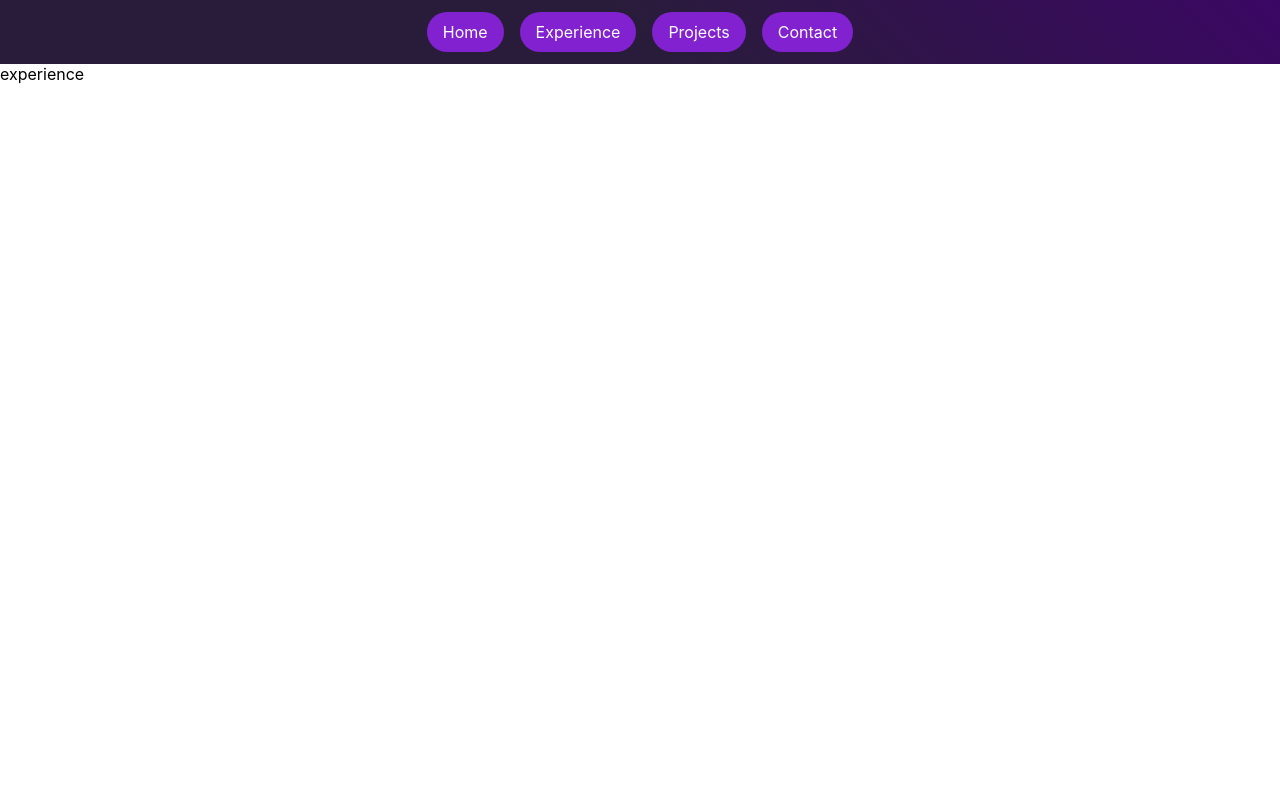
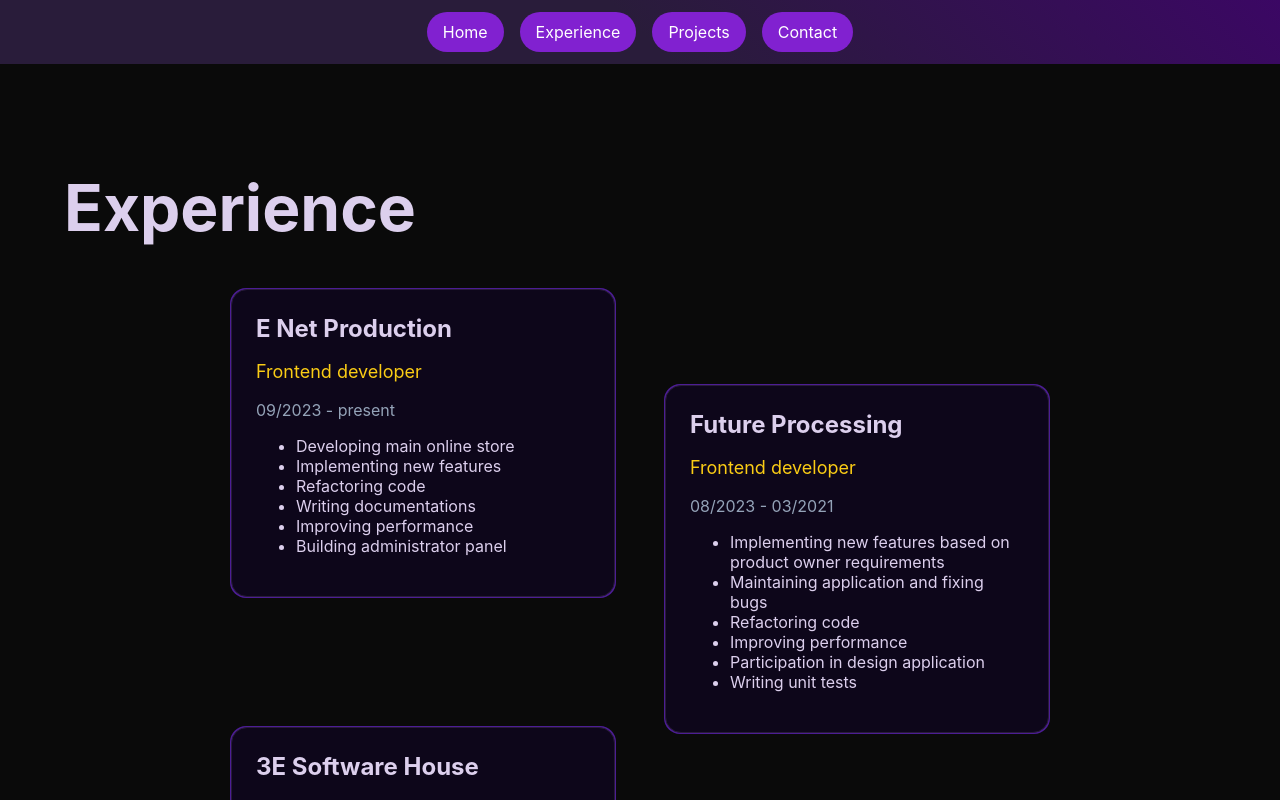
Before and after one commit to logrodnicki/portfolio-vue, a Nuxt app: page /experience in a window 1280 px wide. Shown: the top 800 px of the page. Built offline with nearby package versions, Linux system fonts and the light colour scheme.

Commit message:
update experience page

```diff
--- a/app/assets/style/_colors.scss
+++ b/app/assets/style/_colors.scss
@@ -136,3 +136,4 @@
 $cl-custom-3: #8121d0;
 $cl-custom-4: #dccfed;
 $cl-custom-5: #1e1629;
+$cl-custom-6: #0d061a;
--- /dev/null
+++ b/app/components/experience/JobPosition.vue
@@ -0,0 +1,166 @@
+<template>
+  <div ref="section" class="job-position" :class="classes">
+    <div class="content">
+      <h5 class="name">{{ name }}</h5>
+
+      <p class="position">{{ position }}</p>
+
+      <p class="dates">{{ dates }}</p>
+
+      <ul class="list">
+        <li v-for="(duty, index) in duties" :key="index">{{ duty }}</li>
+      </ul>
+    </div>
+  </div>
+</template>
+
+<script lang="ts" setup>
+import type { IJobPosition } from '~/types/experienceTypes';
+import { onMounted, ref } from 'vue';
+
+interface Props {
+  jobPosition: IJobPosition;
+}
+
+const { jobPosition } = defineProps<Props>();
+
+const section = ref<HTMLElement | null>(null);
+const isVisible = ref(false);
+
+let observer: null | IntersectionObserver = null;
+
+const { name, position, duties, startDate, endDate } = jobPosition || {};
+
+const dates = `${startDate} - ${endDate}`;
+
+const classes = computed(() => ({
+  'is-visible': isVisible.value,
+}));
+
+onBeforeMount(() => {
+  observer = new IntersectionObserver(
+    (entries) => {
+      entries.forEach((entry) => {
+        if (entry.isIntersecting) {
+          isVisible.value = true;
+        }
+      });
+    },
+    {
+      threshold: 0.8,
+    }
+  );
+});
+
+onMounted(() => {
+  if (!section.value || !observer) {
+    return;
+  }
+
+  observer.observe(section.value);
+});
+</script>
+
+<style lang="scss" scoped>
+$animationTime: 750ms;
+
+@keyframes show {
+  100% {
+    opacity: 1;
+    transform: translateY(0) scale(1);
+  }
+}
+
+@keyframes nameAnimation {
+  25% {
+    opacity: 1;
+  }
+
+  100% {
+    opacity: 1;
+    transform: translateX(0) rotateZ(0deg);
+  }
+}
+
+@keyframes positionAnimation {
+  to {
+    opacity: 1;
+    transform: translateX(0) translateY(0);
+  }
+}
+
+@keyframes datesAnimations {
+  to {
+    opacity: 1;
+    transform: translateX(0) translateY(0);
+  }
+}
+
+@keyframes dutiesAnimations {
+  0% {
+    opacity: 0;
+    transform: translateX(-10px);
+  }
+
+  100% {
+    opacity: 1;
+    transform: translateX(0);
+  }
+}
+
+@keyframes framesAnimations {
+  100% {
+    opacity: 1;
+    transform: translateY(0);
+  }
+}
+
+.job-position {
+  padding: 1px;
+  background: $cl-violet-900;
+  width: 384px;
+  border-radius: 16px;
+  opacity: 0;
+  transform: translateY(-25px) scale(0.9);
+
+  &.is-visible {
+    animation: framesAnimations $animationTime ease-in-out forwards;
+  }
+}
+
+.content {
+  background: $cl-custom-6;
+  padding: 24px;
+  border-radius: 16px;
+  border: 1px solid $cl-custom-1;
+}
+
+.name {
+  color: $cl-custom-4;
+  font-size: 24px;
+  margin: 0 0 16px 0;
+  transform: translateX(-100px) rotateZ(-5deg);
+  opacity: 0;
+  animation: nameAnimation $animationTime ease-in-out forwards;
+}
+
+.position {
+  color: $cl-yellow-400;
+  font-size: 18px;
+  transform: translateX(-15px) translateY(25px);
+  opacity: 0;
+  animation: positionAnimation $animationTime ease-in-out forwards;
+}
+
+.list {
+  color: $cl-custom-4;
+  animation: dutiesAnimations $animationTime ease-in-out forwards;
+}
+
+.dates {
+  color: $cl-slate-400;
+  transform: translateX(-15px) translateY(25px);
+  opacity: 0;
+  animation: datesAnimations $animationTime ease-in-out forwards;
+}
+</style>
--- a/app/data/data.ts
+++ b/app/data/data.ts
@@ -1,5 +1,5 @@
 import type { ISkill } from '~/types/skillsTypes';
-import type { IExperienceItem } from '~/types/experienceTypes';
+import type { IJobPosition } from '~/types/experienceTypes';
 import type { IProject } from '~/types/projectsTypes';
 
 export const skills: ISkill[] = [
@@ -58,7 +58,7 @@
   },
 ];
 
-export const experience: IExperienceItem[] = [
+export const experience: IJobPosition[] = [
   {
     name: 'E Net Production',
     position: 'Frontend developer',
--- a/app/layouts/default.vue
+++ b/app/layouts/default.vue
@@ -1,9 +1,9 @@
 <template>
   <div class="default-layout">
     <AppHeader />
-    <div class="page-content">
+    <main>
       <slot />
-    </div>
+    </main>
   </div>
 </template>
 
@@ -18,10 +18,4 @@
   display: flex;
   flex-direction: column;
 }
-
-.page-content {
-  > div {
-    min-height: calc(100vh - 64px);
-  }
-}
 </style>
--- a/app/pages/Experience.vue
+++ /dev/null
@@ -1,3 +0,0 @@
-<template>
-  <div>experience</div>
-</template>
--- /dev/null
+++ b/app/pages/experience.vue
@@ -0,0 +1,62 @@
+<template>
+  <div class="experience">
+    <h1 class="header">Experience</h1>
+
+    <div class="content">
+      <div class="list">
+        <JobPosition v-for="item in leftColumnItems" :key="item.name" :job-position="item" />
+      </div>
+
+      <div class="list right-list">
+        <JobPosition v-for="item in rightColumnItems" :key="item.name" :job-position="item" />
+      </div>
+    </div>
+  </div>
+</template>
+
+<script lang="ts" setup>
+import JobPosition from '~/components/experience/JobPosition.vue';
+import { experience } from '~/data/data';
+import type { IJobPosition } from '~/types/experienceTypes';
+
+const leftColumnItems = computed((): IJobPosition[] => {
+  return experience.filter((item, index) => !index || index % 2 === 0);
+});
+
+const rightColumnItems = computed((): IJobPosition[] => {
+  return experience.filter((item, index) => index % 2 !== 0);
+});
+</script>
+
+<style lang="scss" scoped>
+@use '~/assets/style/main.scss';
+
+.experience {
+  background: $cl-neutral-950;
+  padding: 64px;
+  box-sizing: border-box;
+}
+
+.header {
+  font-size: 64px;
+  line-height: 74px;
+  color: $cl-custom-4;
+}
+
+.content {
+  display: flex;
+  gap: 48px;
+  justify-content: center;
+}
+
+.list {
+  display: flex;
+  flex-direction: column;
+  align-items: center;
+  gap: 128px;
+}
+
+.right-list {
+  padding-top: 96px;
+}
+</style>
--- a/app/pages/index.vue
+++ b/app/pages/index.vue
@@ -1,5 +1,5 @@
 <template>
-  <div class="home">
+  <div class="home page">
     <div class="content">
       <div class="box">
         <p class="main-text">Hello There!</p>
@@ -20,9 +20,9 @@
 
 .home {
   background: $cl-neutral-950;
-  //min-height: calc(100vh - 64px);
   padding: 128px;
   box-sizing: border-box;
+  min-height: calc(100vh - 64px);
 }
 
 .content {
--- a/app/types/experienceTypes.ts
+++ b/app/types/experienceTypes.ts
@@ -1,4 +1,4 @@
-export interface IExperienceItem {
+export interface IJobPosition {
   name: string;
   position: string;
   duties: string[];
```
Also changed, not shown: app/pages/contact.vue (renamed from app/pages/Contact.vue), app/pages/projects.vue (renamed from app/pages/Projects.vue).
